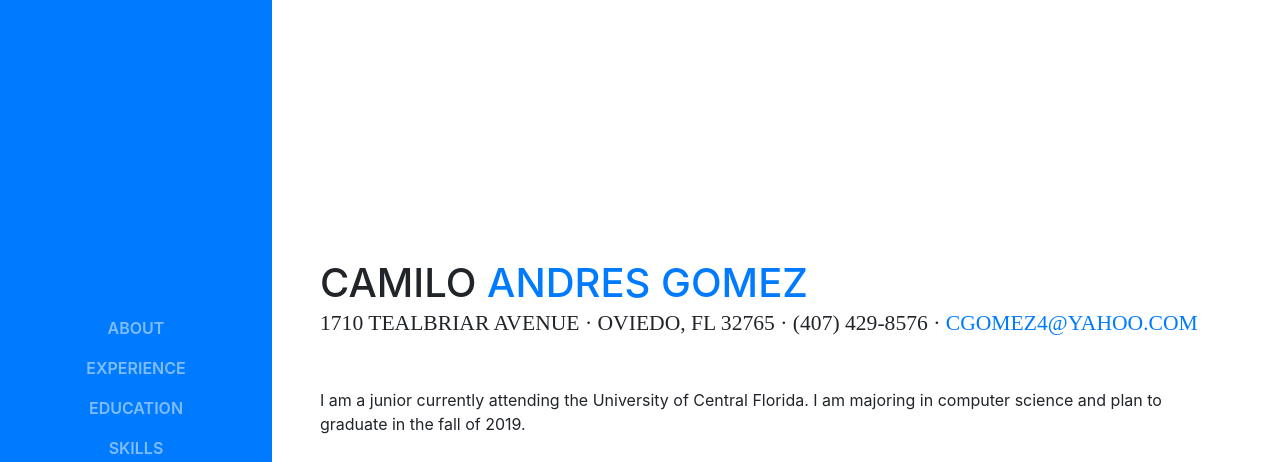
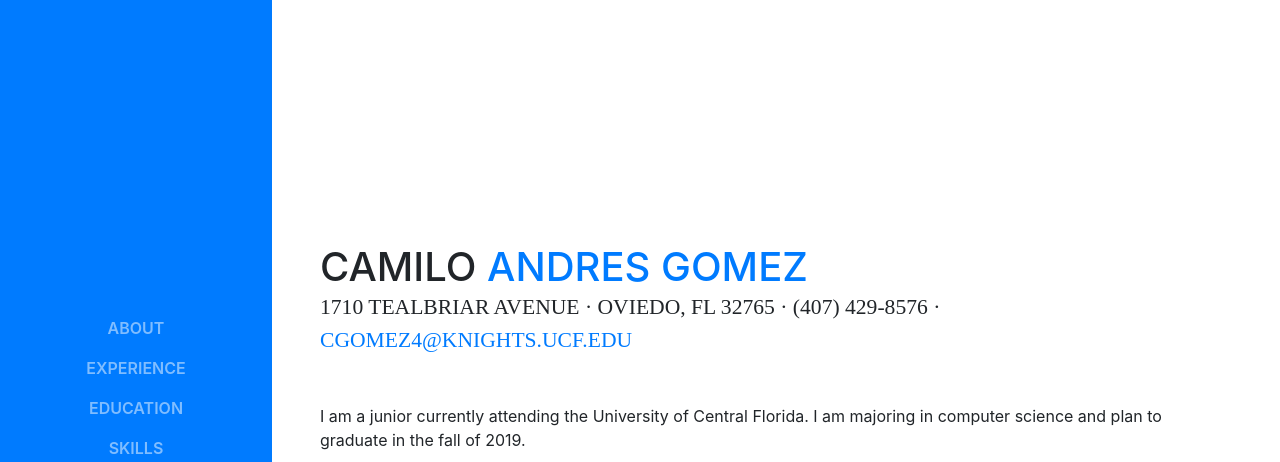
Before and after one commit to cgomez4/Profile, a website with bundled scripts: page public/index.html in a window 1280 px wide. Shown: the top 462 px of the page. Built offline with nearby package versions, Linux system fonts and the light colour scheme; a web font is replaced by a local one.

Commit message:
updated email

```diff
--- a/public/index.html
+++ b/public/index.html
@@ -69,7 +69,7 @@
             <span class="text-primary">Andres Gomez</span>
           </h1>
           <div class="subheading mb-5">1710 Tealbriar Avenue · Oviedo, FL 32765 · (407) 429-8576 ·
-            <a href="mailto:name@email.com">cgomez4@yahoo.com</a>
+            <a href="mailto:name@email.com">cgomez4@knights.ucf.edu</a>
           </div>
           <p class="mb-5">I am a junior currently attending the University of Central Florida. I am majoring in computer science and plan to graduate in the fall of 2019.</p>
           <ul class="list-inline list-social-icons mb-0">
```
